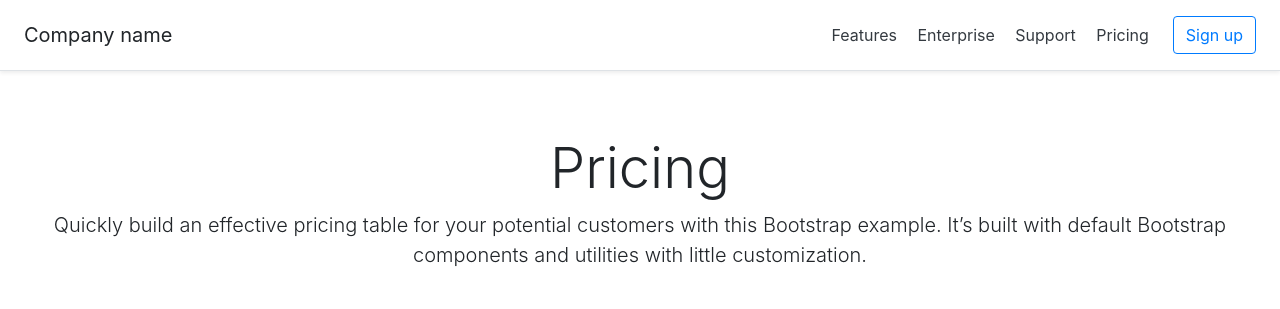
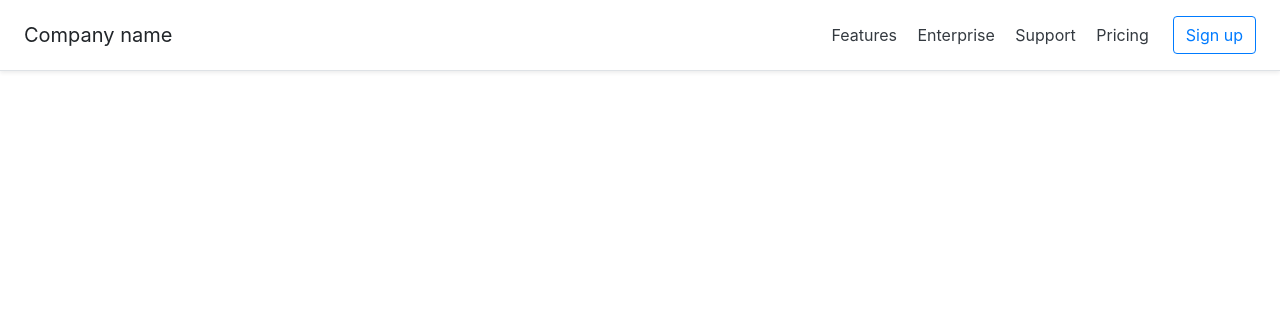
Before and after one commit to ymmotec/SimpleDMS, a Django app: template dms/templates/layout.html in a window 1280 px wide. Shown: the top 309 px of the page. Run offline with Django 3.2, Linux system fonts and the light colour scheme; the template is opened without the code that fills it, so the values that code supplies are empty; some libraries are stand-ins or nearby versions.

Commit message:
Added content css class to layout.html

```diff
--- a/dms/templates/layout.html
+++ b/dms/templates/layout.html
@@ -47,13 +47,9 @@
     <a class="btn btn-outline-primary" href="#">Sign up</a>
 </div>
 
-<div class="pricing-header px-3 py-3 pt-md-5 pb-md-4 mx-auto text-center">
-    <h1 class="display-4">Pricing</h1>
-    <p class="lead">Quickly build an effective pricing table for your potential customers with this Bootstrap example.
-        It’s built with default Bootstrap components and utilities with little customization.</p>
-</div>
 
-<div class="container">
+
+<div class="content container">
 
     {% block content %}
 
```
